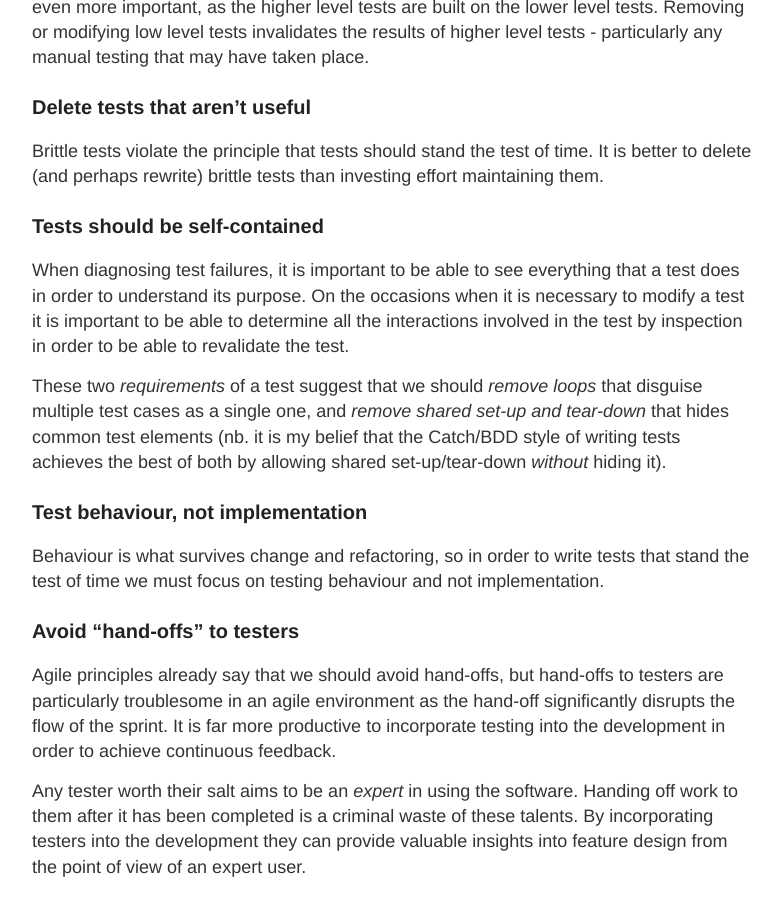
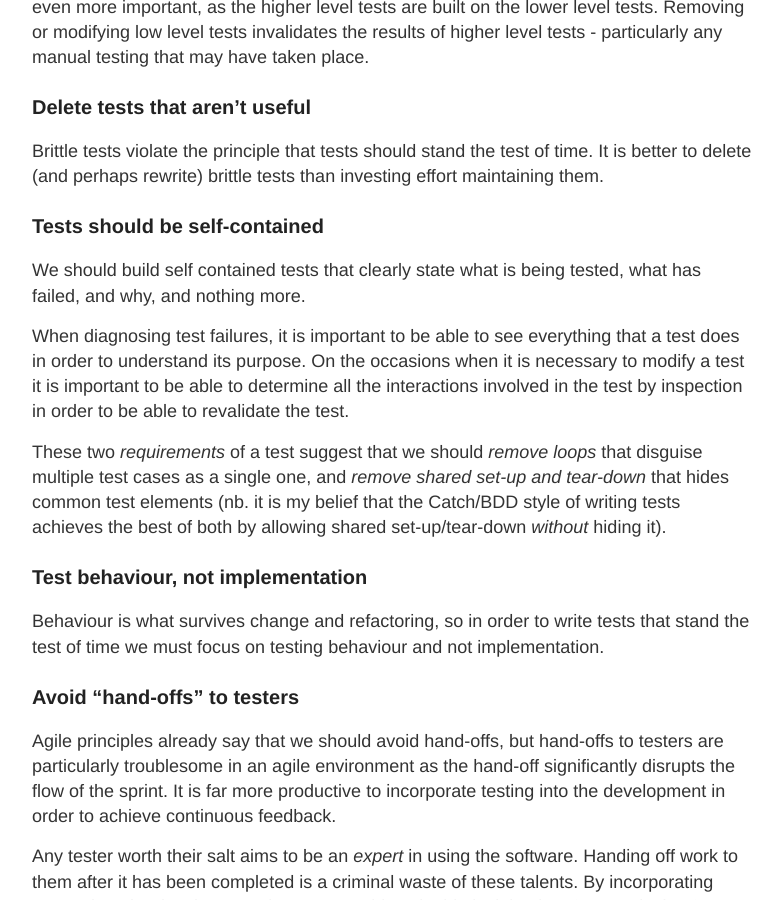
Before and after one commit to adambowen/adambowen.github.io, a Jekyll site: the page built from _posts/2016-09-05-Testing-Summary.md, in a window 1280 px wide and 900 px high, scrolled down 1592 px. Shown: the whole window, without its empty margins (248-1030 px from the left). Built offline with Jekyll 4.4.1, drawn with Linux system fonts in a browser that asks for light colours; comment, search, counter and statistics services are not loaded.

Commit message:
post(testing): add highlight from part 3 to summary

```diff
--- a/_posts/2016-09-05-Testing-Summary.md
+++ b/_posts/2016-09-05-Testing-Summary.md
@@ -59,6 +59,9 @@ maintaining them.
 
 ### Tests should be self-contained
 
+We should build self contained tests that clearly state what is being tested,
+what has failed, and why, and nothing more.
+
 When diagnosing test failures, it is important to be able to see everything that
 a test does in order to understand its purpose. On the occasions when it is
 necessary to modify a test it is important to be able to determine all the
```
